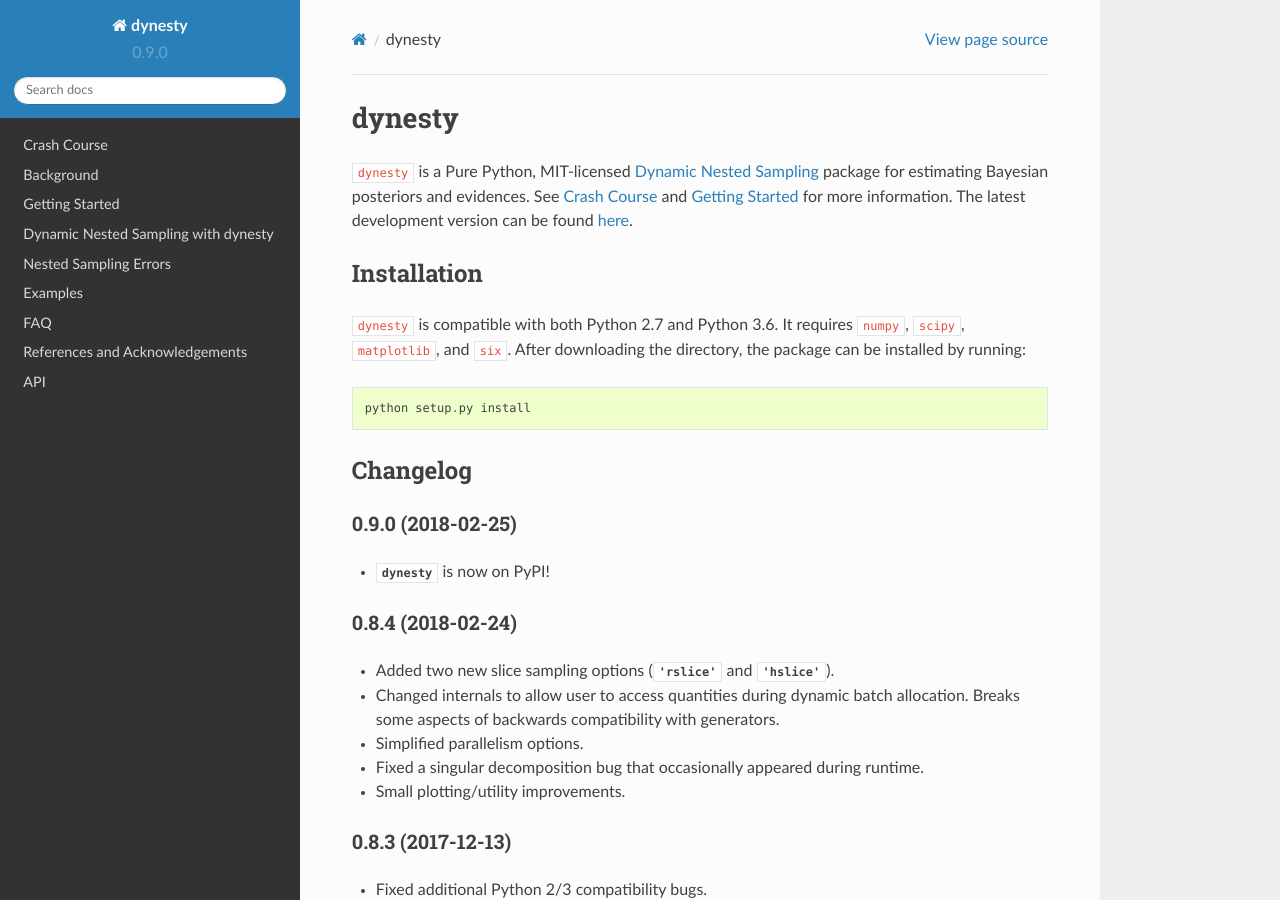
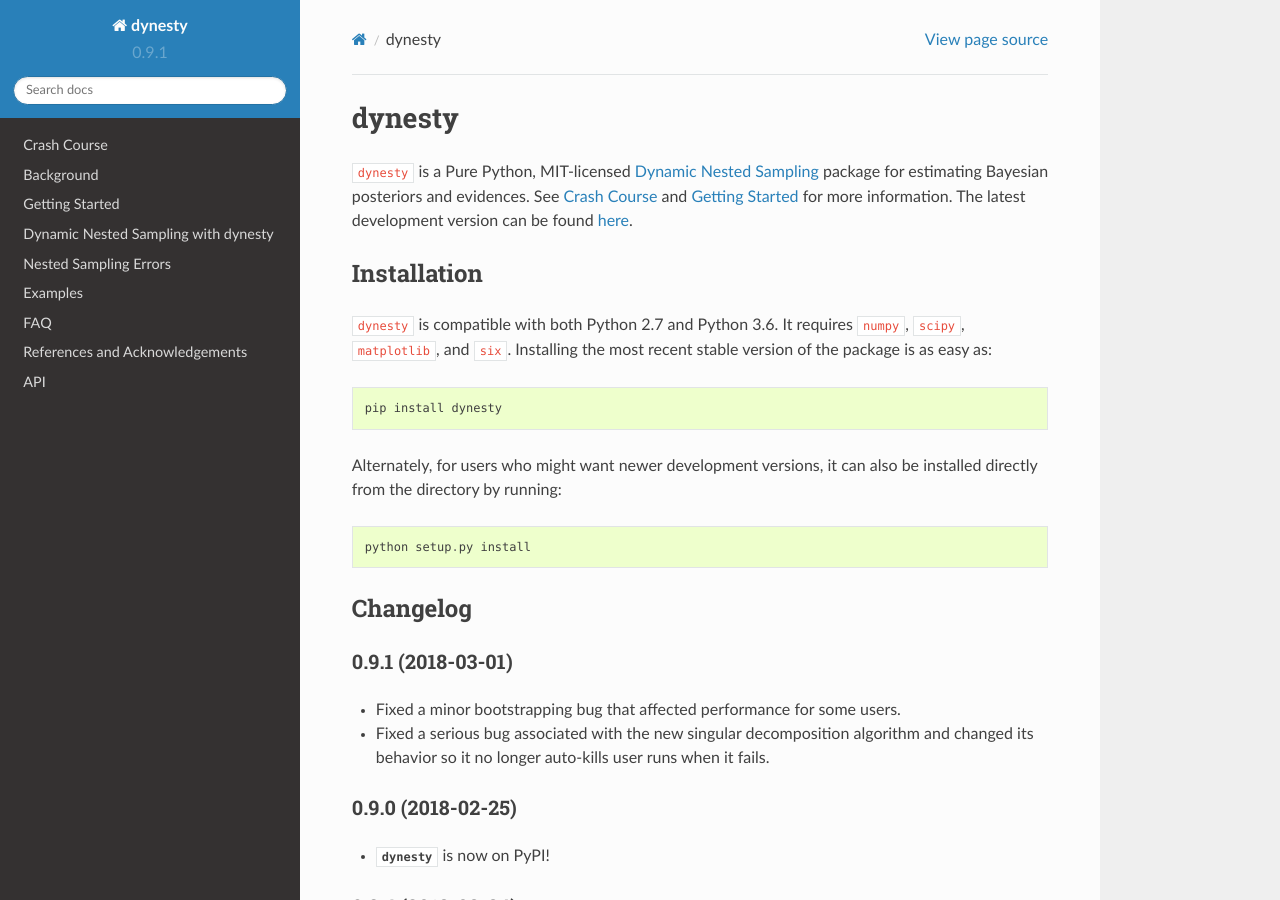
Before and after one commit to joshspeagle/dynesty, a Sphinx documentation site: the page built from docs/source/index.rst, in a window 1280 px wide and 900 px high. Built offline with Sphinx 7.4.7 and the Read the Docs theme 2.0.0, drawn with Linux system fonts in a browser that asks for light colours.

Commit message:
v0.9.1
The hotfix from before seems to be working fine, so I'm just making it
official and adding in some version notes.

```diff
--- a/docs/source/index.rst
+++ b/docs/source/index.rst
@@ -12,13 +12,26 @@
 ============
 
 ``dynesty`` is compatible with both Python 2.7 and Python 3.6. It requires
-``numpy``, ``scipy``, ``matplotlib``, and ``six``.
-After downloading the directory, the package can be installed by running::
+``numpy``, ``scipy``, ``matplotlib``, and ``six``. Installing the most
+recent stable version of the package is as easy as::
+
+    pip install dynesty
+
+Alternately, for users who might want newer development versions, it can also
+be installed directly from the directory by running::
 
     python setup.py install
 
 Changelog
 =========
+
+0.9.1 (2018-03-01)
+------------------
+
+* Fixed a minor bootstrapping bug that affected performance for some users.
+
+* Fixed a serious bug associated with the new singular decomposition algorithm
+  and changed its behavior so it no longer auto-kills user runs when it fails.
 
 0.9.0 (2018-02-25)
 ------------------
--- a/dynesty/__init__.py
+++ b/dynesty/__init__.py
@@ -10,4 +10,4 @@
 from . import utils
 
 
-__version__ = "0.9.0"
+__version__ = "0.9.1"
```
